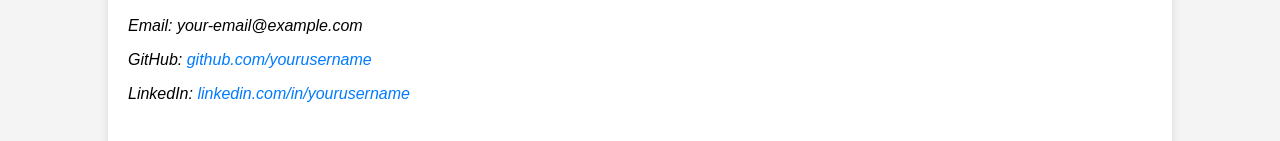
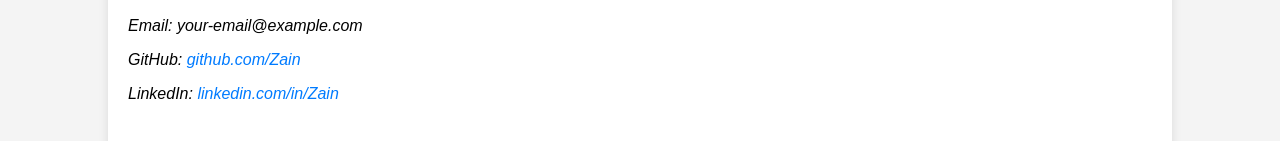
Before and after one commit to Zain-lgu/Portfolio.github.io, a plain HTML site: page index.html in a window 1280 px wide. Shown: the part 773-914 px from the top of the page. Drawn offline with Linux system fonts and the light colour scheme.

Commit message:
Update index.html

```diff
--- a/index.html
+++ b/index.html
@@ -79,7 +79,7 @@
 </head>
 <body>
     <header>
-        <h1>DevOps Engineer Portfolio - [Your Name]</h1>
+        <h1>DevOps Engineer Portfolio - [Zain-ul-abedin]</h1>
     </header>
 
     <div class="container">
@@ -139,8 +139,8 @@
         <div class="section">
             <h2>Contact</h2>
             <p class="contact-info">Email: your-email@example.com</p>
-            <p class="contact-info">GitHub: <a href="https://github.com/yourusername" target="_blank">github.com/yourusername</a></p>
-            <p class="contact-info">LinkedIn: <a href="https://linkedin.com/in/yourusername" target="_blank">linkedin.com/in/yourusername</a></p>
+            <p class="contact-info">GitHub: <a href="https://github.com/Zain" target="_blank">github.com/Zain</a></p>
+            <p class="contact-info">LinkedIn: <a href="https://linkedin.com/in/Zain ul abedin" target="_blank">linkedin.com/in/Zain</a></p>
         </div>
     </div>
 
```
